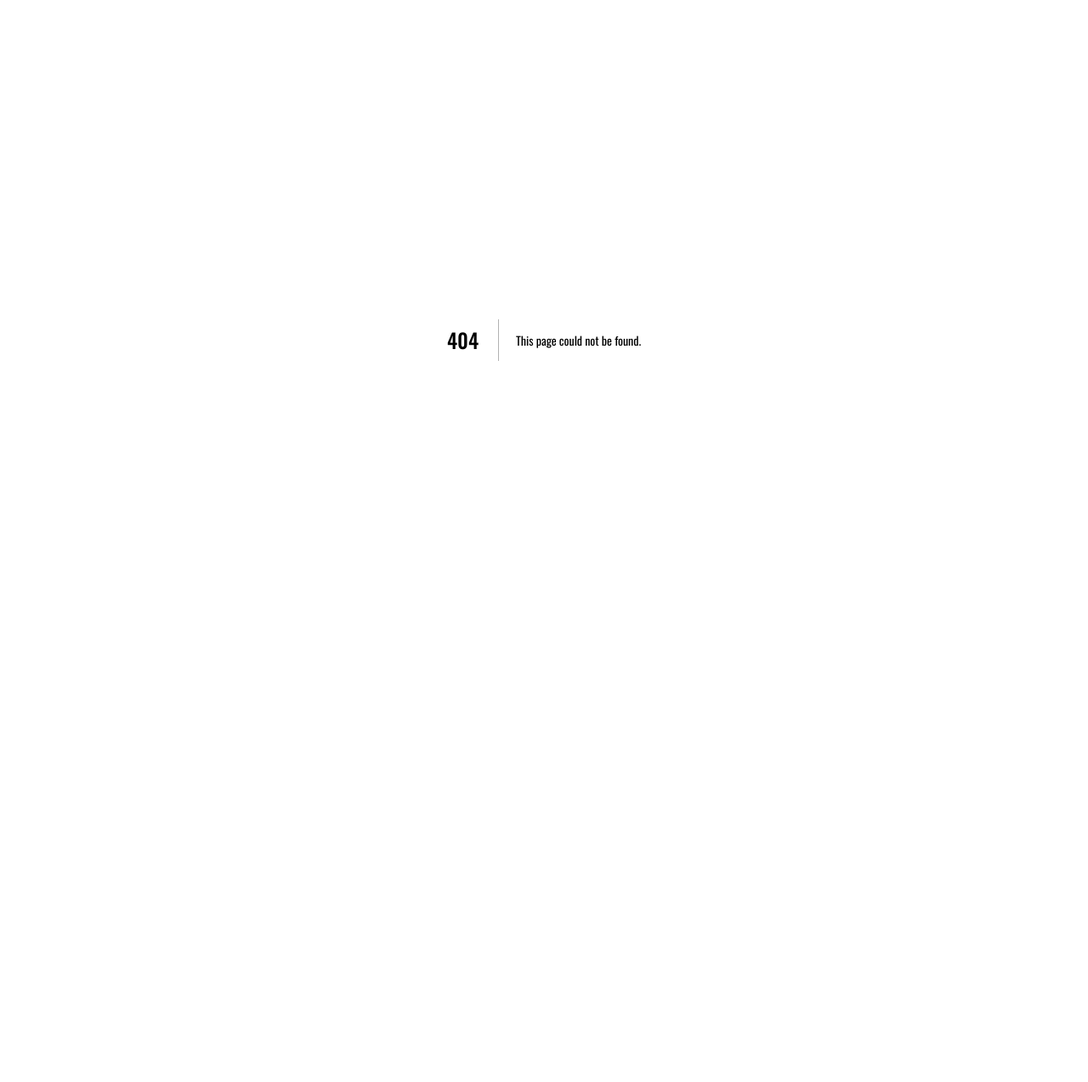
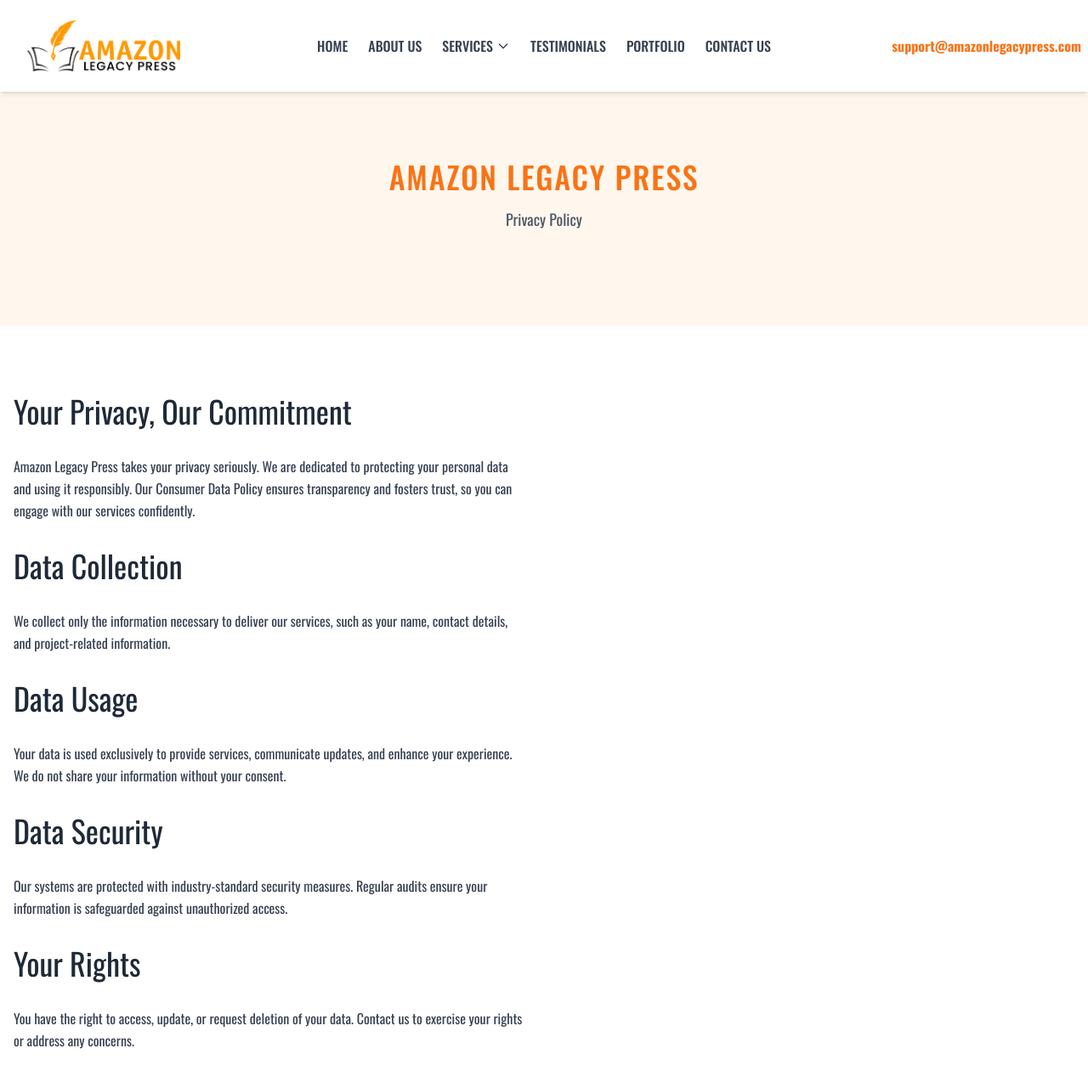
Before and after one commit to haseebx16/amazon-publisher, a Next.js app: page /privacypolicy in a window 1280 px wide. Before the commit this address had no page. Shown: the top 1274 px of the page at 85% size. Before the commit the page ends 800 px from the top, so only its background shows below. Built offline with nearby package versions, Linux system fonts and the light colour scheme.

Commit message:
Create page.js

```diff
--- /dev/null
+++ b/app/privacypolicy/page.js
@@ -0,0 +1,87 @@
+"use client";
+
+import Header from '../components/Header';
+import Image from 'next/image';
+import { FaCheck } from 'react-icons/fa';
+import Footer from '../components/Footer';
+import QuoteBar from '../components/QuoteBar';
+
+export default function BookWritingServices() {
+
+    const services = [
+        'Book Publishing Services',
+        'Book Writing Services',
+        'Book Marketing Services'
+      ];
+
+  return (
+    <>
+      <Header />
+      <main className="relative w-full bg-orange-50 overflow-x-hidden">
+        <section className="relative">
+          <div className="flex-col justify-center mx-auto px-4 py-20 relative z-20 h-full flex items-center">
+            <div className="flex flex-col lg:flex-row items-center justify-center gap-12">
+              <div className="text-white mt-16 md:mt-0">
+                <h2 className="font-oswald text-2xl text-center md:text-4xl mb-4 text-orange-500 uppercase font-medium tracking-wider">
+                Amazon Legacy Press
+                </h2>
+                <p className="text-sm text-center text-gray-600 md:text-lg mb-8">
+                Privacy Policy
+                </p>
+              </div>
+            </div>
+          </div>
+        </section>
+
+        <section className="py-20 bg-white">
+          <div className="container mx-auto px-4">
+            <div className="grid grid-cols-1 lg:grid-cols-2 gap-12 items-center">
+              <div className="space-y-8">
+                <h2 className="text-4xl font-oswald text-gray-800 mb-6">
+                Your Privacy, Our Commitment
+                </h2>
+                <p className="text-gray-700 leading-relaxed">
+                Amazon Legacy Press takes your privacy seriously. We are dedicated to protecting your personal data and using it responsibly. Our Consumer Data Policy ensures transparency and fosters trust, so you can engage with our services confidently.
+                </p>
+                <h2 className="text-4xl font-oswald text-gray-800 mb-6">
+                Data Collection
+                </h2>
+                <p className="text-gray-700 leading-relaxed">
+                We collect only the information necessary to deliver our services, such as your name, contact details, and project-related information.
+                </p>
+                <h2 className="text-4xl font-oswald text-gray-800 mb-6">
+                Data Usage
+                </h2>
+                <p className="text-gray-700 leading-relaxed">
+                Your data is used exclusively to provide services, communicate updates, and enhance your experience. We do not share your information without your consent.
+                </p>
+                <h2 className="text-4xl font-oswald text-gray-800 mb-6">
+                Data Security
+                </h2>
+                <p className="text-gray-700 leading-relaxed">
+                Our systems are protected with industry-standard security measures. Regular audits ensure your information is safeguarded against unauthorized access.
+                </p>
+                <h2 className="text-4xl font-oswald text-gray-800 mb-6">
+                Your Rights
+                </h2>
+                <p className="text-gray-700 leading-relaxed">
+                You have the right to access, update, or request deletion of your data. Contact us to exercise your rights or address any concerns.
+                </p>
+                <h2 className="text-4xl font-oswald text-gray-800 mb-6">
+                Transparency
+                </h2>
+                <p className="text-gray-700 leading-relaxed">
+                We believe in open communication. Updates to this policy will be shared promptly, and we encourage you to review them periodically.
+                </p>
+              </div>
+
+            </div>
+          </div>
+        </section>
+        <QuoteBar/>
+        <Footer/>
+
+      </main>
+    </>
+  );
+}
```
